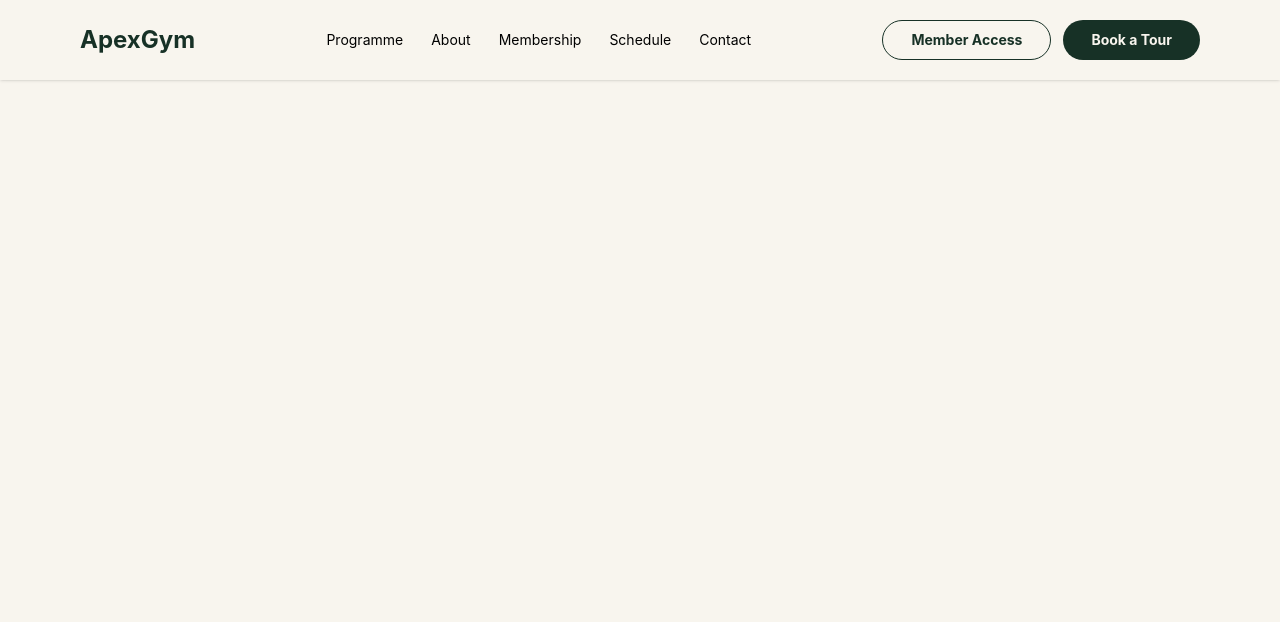
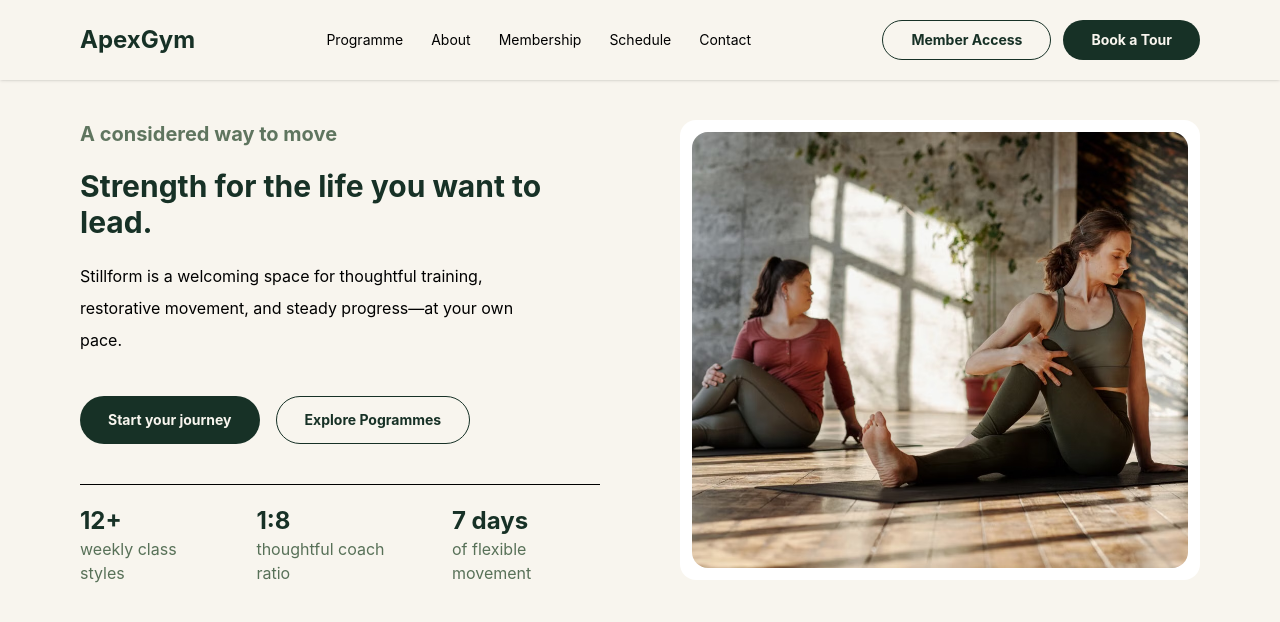
Before and after one commit to joewee-x/apex-gym, a React (Vite) app: page / in a window 1280 px wide. Shown: the top 622 px of the page. Built offline with nearby package versions, Linux system fonts and the light colour scheme.

Commit message:
feat : hero section

```diff
--- a/src/App.jsx
+++ b/src/App.jsx
@@ -1,12 +1,12 @@
-import Nav from './Components/Nav'
 import './App.css'
+import Home from './Pages/Home'
 
 function App() {
 
 
   return (
     <>
-      <Nav />
+      <Home />
     </>
   )
 }
--- /dev/null
+++ b/src/Components/Hero.jsx
@@ -0,0 +1,53 @@
+import heroImg from '../img/hero.avif'
+
+const Hero = () => {
+  return (
+    <div>
+      <div className="mt-30 grid grid-cols-2 gap-20 mx-20">
+        <div className=''>
+          <p className="text-[#5F755F] font-bold text-xl">A considered way to move</p>
+          <p className="text-[#173126] font-bold text-3xl py-5">
+            Strength for the life you want to lead.
+          </p>
+          <p className="w-110 leading-8">
+            Stillform is a welcoming space for thoughtful training, restorative
+            movement, and steady progress—at your own pace.
+          </p>
+
+          <div className="flex gap-4 items-center text-sm my-10">
+                <button className="h-12 rounded-full bg-[#173126] px-5 font-bold text-[#f8f5ee] lg:px-7">
+                    Start your journey
+                </button>
+                <button className="mr-3 h-12 rounded-full border border-[#173126] px-5 font-bold text-[#173126] lg:px-7">
+                    Explore Pogrammes
+                </button>
+          </div>
+          <hr  className="my-5"/>
+
+          <div className="flex gap-10 pb-10">
+            <div>
+                <p className='text-[#173126] font-bold text-2xl'>12+</p>
+                <p className='text-[#587158]'>weekly class styles</p>
+            </div>
+
+            <div>
+                <p className='text-[#173126] font-bold text-2xl'>1:8</p>
+                <p className='text-[#587158]'>thoughtful coach ratio</p>
+            </div>
+
+            <div>
+                <p className='text-[#173126] font-bold text-2xl'>7 days</p>
+                <p className='text-[#587158]'>of flexible movement</p>
+            </div>
+          </div>
+        </div>
+
+        <div className='bg-white h-115 p-3 flex items-center rounded-2xl'>
+            <img className='w-full h-109 m-auto rounded-2xl object-cover' src={heroImg} alt="" />
+        </div>
+      </div>
+    </div>
+  );
+};
+
+export default Hero;
--- a/src/Components/Nav.jsx
+++ b/src/Components/Nav.jsx
@@ -6,7 +6,7 @@ const Nav = () => {
 
   return (
     <nav className="fixed top-0 left-0 z-50 w-full bg-[#f8f5ee] shadow-sm">
-      <div className="flex h-20 w-full items-center justify-between px-4 sm:px-6 md:px-8 lg:px-12 xl:px-20">
+      <div className="flex h-15 md:h-20 w-full items-center justify-between px-4 sm:px-6 md:px-8 lg:px-12 xl:px-20">
         <div className="text-xl font-bold text-[#173126] sm:text-2xl">
           ApexGym
         </div>
--- /dev/null
+++ b/src/Pages/Home.jsx
@@ -0,0 +1,13 @@
+import Nav from '../Components/Nav'
+import Hero from '../Components/Hero'
+const Home = () => {
+  return (
+    <div>
+        <Nav />
+        <Hero />
+
+    </div>
+  )
+}
+
+export default Home
```
Also changed, not shown: src/img/hero.avif (added).
